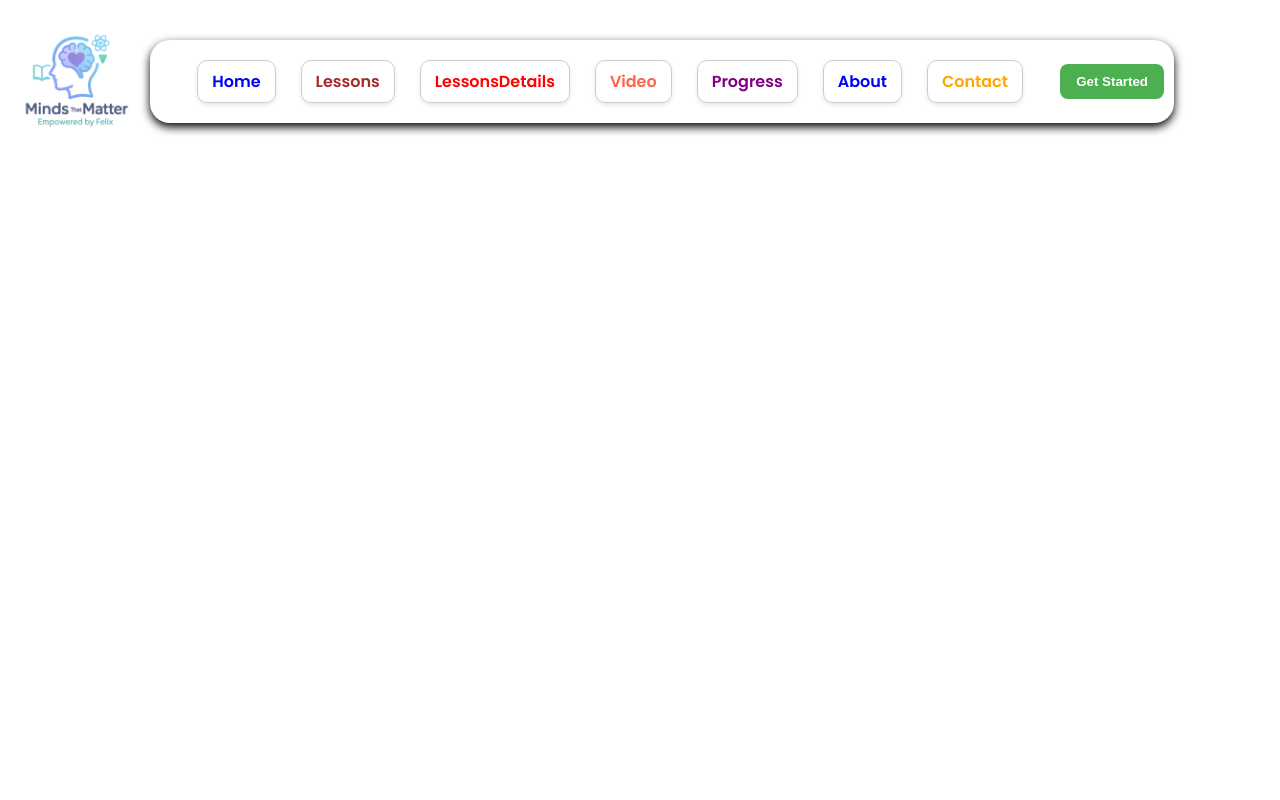
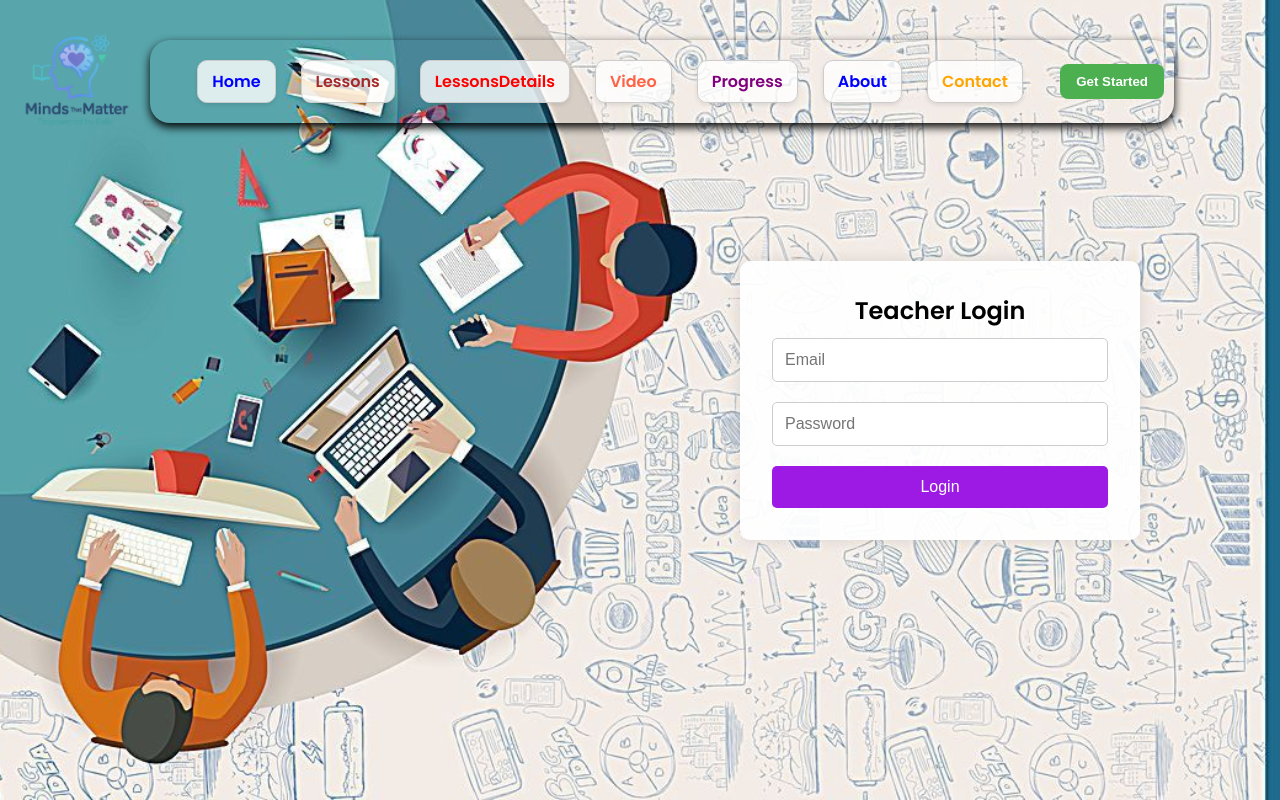
Before and after one commit to Marubi23/Minds_that_Matter_Website, a React (Vite) app: page /teacher-login in a window 1280 px wide. Built offline with nearby package versions, Linux system fonts and the light colour scheme.

Commit message:
going deep

```diff
--- a/src/App.jsx
+++ b/src/App.jsx
@@ -13,6 +13,9 @@ import Data from './pages/Data.jsx';
 import Parent from './pages/Parent.jsx';
 import Sign from './pages/Sign.jsx';
 import Success from './pages/Success.jsx';
+import CreateRoom from './pages/CreateRoom.jsx';
+import TeacherLogin from './pages/TeacherLogin.jsx';
+import TeacherDashboard from './pages/TeacherDashboard.jsx';
 
 import { Routes,Route } from 'react-router-dom'
 
@@ -47,6 +50,9 @@ function App() {
           <Route path='/parent'element={<Parent/>}/>
           <Route path='/sign'  element={<Sign/>}/>
           <Route path='/success' element={<Success/>}/>
+          <Route path="/createroom" element={<CreateRoom/>}/>
+          <Route path='/teacher-login' element={<TeacherLogin/>}/>
+          <Route path='/dashboard' element={<TeacherDashboard/>}/>
 
 
 
--- a/src/pages/Contact.css
+++ b/src/pages/Contact.css
@@ -13,3 +13,12 @@
   z-index: 1000;
   transition: background-color 0.3s ease;
 }
+.contact-background{
+    background-image: url('../assets/contactback.jpeg');
+  background-size: cover;
+  background-position: center;
+  height: 100vh;
+  display: flex;
+  justify-content: center;
+  align-items: center;
+}
--- a/src/pages/Contact.jsx
+++ b/src/pages/Contact.jsx
@@ -17,13 +17,14 @@ const Contact = () => {
   const navigate =useNavigate();
 
   return (
-    <div style={{ padding: "2rem", maxWidth: "600px", margin: "0 auto", fontFamily: "sans-serif",paddingTop:'150px' }}>
+    <div className="contact-background">
+      <div style={{ padding: "2rem", maxWidth: "600px", margin: "0 auto", fontFamily: "sans-serif",paddingTop:'150px' }}>
       <button onClick={()=>{
         navigate('/');
 
       }} className="contact-page-button">◀</button>
-      <h1 style={{ textAlign: "center", color: "#333",fontSize:'2.5rem',fontWeight:'bold' }}>Chat with Us</h1>
-      <p style={{ textAlign: "center", color: "#555", fontSize: "1.1rem" }}>
+      <h1 style={{ textAlign: "center", color: "white",fontSize:'2.5rem',fontWeight:'bold' }}>Chat with Us</h1>
+      <p style={{ textAlign: "center", color: "pink", fontSize: "1.5rem" }}>
         We’d love to hear from you. Send us a message using the form below.
       </p>
 
@@ -69,6 +70,8 @@ const Contact = () => {
         <p><strong>Location:</strong> Nairobi County</p>
       </div>
     </div>
+    </div>
+
   );
 };
 
--- /dev/null
+++ b/src/pages/CreateRoom.css
@@ -0,0 +1,33 @@
+.create-room-container{
+    max-width:400px;
+    margin: auto;
+    padding: 2rem;
+    border-radius: 8px;
+    background: #f5f5f5;
+    box-shadow: 0 0 10px rgba(0,0,0,0.1);
+
+}
+.create-room-container h2{
+    text-align: center;
+    margin-bottom: 1rem;
+
+}
+.create-room-container form{
+    display: flex;
+    flex-direction: column;
+    gap: 1rem;
+}
+.create-room-container input{
+    padding: 0.75rem;
+    border: 1px solid #ccc;
+    border-radius: 5px;
+}
+.create-room-container button{
+    padding: 0.75rem;
+    background-color: #007bff;
+    color: white;
+    font-weight: bold;
+    border: none;
+    border-radius: 5px;
+    cursor: pointer;
+}
--- /dev/null
+++ b/src/pages/CreateRoom.jsx
@@ -0,0 +1,41 @@
+import React,{useState} from 'react';
+import{useNavigate} from 'react-router-dom';
+import './CreateRoom.css';
+
+function CreateRoom(){
+    const [roomName,setRoomName]=useState('');
+    const [passcode,setPasscode]=useState('');
+    const navigate=useNavigate();
+
+    const handleCreateRoom=(e)=>{
+        e.preventDefault();
+
+        if(!roomName.trim() || !passcode.trim()) {
+            alert('please fill in both fields.');
+            return;
+        }
+    }
+ navigate(`/waiting?room=${encodeURIComponent(roomName)}&passcode=${passcode}`);
+
+ return(
+    <div className="create-room-container">
+        <h2>Create a Video Meeting Room</h2>
+        <form onSubmit={handleCreateRoom}>
+            <label>Room Name</label>
+            <input type="text"
+            placeholder='Enter Room Name'
+            value={roomName}
+            onChange={(e)=>setRoomName(e.target.value)}
+             />
+             <label>Passcode</label>
+             <input type="password"
+             placeholder='Enter Passcode'
+             onChange={(e)=>setPasscode(e.target.value)}
+              />
+              <button type='submit'>Create Room</button>
+        </form>
+    </div>
+ );
+
+}
+export default CreateRoom;
--- a/src/pages/Data.css
+++ b/src/pages/Data.css
@@ -87,3 +87,8 @@ form {
     }
 
 }
+.portal{
+    display: flex;
+    flex-direction: row;
+    gap: 20px;
+}
--- a/src/pages/Data.jsx
+++ b/src/pages/Data.jsx
@@ -61,8 +61,13 @@ const handleStudentSubmit=(e)=>{
 
         </div>
       <div className="logo-company"> <img style={{height:'200px',width:'180px'}}  src={logo} alt="company-logo" />
-      <Link to={'/parent'}><button style={{padding:'20px',background:'hsl(151, 93.60%, 51.00%)',color:'black',border:'none',borderRadius:'10px',cursor:'pointer',fontFamily:'verdana'}}>Parent Access Portal</button></Link>
+      <div className="portal">
+          <Link to={'/parent'}><button style={{padding:'20px',background:'hsl(151, 93.60%, 51.00%)',color:'black',border:'none',borderRadius:'10px',cursor:'pointer',fontFamily:'verdana'}}>Parent Access Portal</button></Link>
+      <Link to={'/teacher-login'}><button style={{padding:'20px',background:'hsl(272, 74.10%, 39.40%)',color:'white',border:'none',borderRadius:'10px',cursor:'pointer',fontFamily:'verdana'}}>Tutor Panel</button></Link>
       </div>
+
+      </div>
+
 
 
 
--- /dev/null
+++ b/src/pages/TeacherDashboard.jsx
@@ -0,0 +1,41 @@
+// src/pages/TeacherDashboard.jsx
+import React from 'react';
+import { Link } from 'react-router-dom';
+import './dashboard.css';
+
+function TeacherDashboard() {
+  return (
+    <div className="dashboard-container">
+      <header className="dashboard-header">
+        <h1>👨‍🏫 Welcome back, Teacher!</h1>
+        <p>Your digital classroom at a glance.</p>
+      </header>
+
+      <section className="dashboard-actions">
+        <Link to="/createroom" className="dashboard-card">
+          📹 Create Video Room
+        </Link>
+        <Link to="/view-rooms" className="dashboard-card">
+          🧑‍🤝‍🧑 Active Rooms
+        </Link>
+        <Link to="/attendance" className="dashboard-card">
+          📊 Attendance
+        </Link>
+        <Link to="/materials" className="dashboard-card">
+          📁 Upload Materials
+        </Link>
+      </section>
+
+      <section className="dashboard-feed">
+        <h3>📌 Recent Activity</h3>
+        <ul>
+          <li>Math Room created – 2 hrs ago</li>
+          <li>2 students joined Science Room – 3 hrs ago</li>
+          <li>Uploaded English materials – Yesterday</li>
+        </ul>
+      </section>
+    </div>
+  );
+}
+
+export default TeacherDashboard;
--- /dev/null
+++ b/src/pages/TeacherLogin.css
@@ -0,0 +1,40 @@
+.teacher-login-background {
+  background-image: url('../assets/teacher.jpeg');
+  background-size: cover;
+  background-position: center;
+  height: 100vh;
+  display: flex;
+  justify-content: center;
+  align-items: center;
+}
+
+.teacher-container {
+  width: 100%;
+  margin-left: 600px;
+  max-width: 400px;
+  padding: 2rem;
+  border-radius: 10px;
+  background-color: rgba(255, 255, 255, 0.95);
+  box-shadow: 0 0 15px rgba(0,0,0,0.1);
+  text-align: center;
+}
+
+.teacher-container input {
+  width: 100%;
+  margin: 10px 0;
+  padding: 0.75rem;
+  font-size: 1rem;
+  border: 1px solid #ccc;
+  border-radius: 5px;
+}
+
+.teacher-container button {
+  margin-top: 10px;
+  padding: 0.75rem 2rem;
+  font-size: 1rem;
+  background-color: #9d19e4;
+  color: white;
+  border: none;
+  border-radius: 5px;
+  cursor: pointer;
+}
--- /dev/null
+++ b/src/pages/TeacherLogin.jsx
@@ -0,0 +1,47 @@
+import React, { useState } from 'react';
+import { useNavigate } from 'react-router-dom';
+import './TeacherLogin.css';
+
+function TeacherLogin() {
+  const [email, setEmail] = useState('');
+  const [password, setPassword] = useState('');
+  const navigate = useNavigate();
+
+  const handleLogin = (e) => {
+    e.preventDefault();
+
+    // Replace this mock check with real backend auth later
+    if (email === 'teacher@example.com' && password === 'password123') {
+      navigate('/teacher-dashboard');
+    } else {
+      alert('Invalid credentials');
+    }
+  };
+
+  return (
+    <div className="teacher-login-background">
+      <div className="teacher-container">
+        <h2>Teacher Login</h2>
+        <form onSubmit={handleLogin}>
+          <input
+            type="email"
+            placeholder="Email"
+            value={email}
+            onChange={(e) => setEmail(e.target.value)}
+            required
+          />
+          <input
+            type="password"
+            placeholder="Password"
+            value={password}
+            onChange={(e) => setPassword(e.target.value)}
+            required
+          />
+          <button type="submit">Login</button>
+        </form>
+      </div>
+    </div>
+  );
+}
+
+export default TeacherLogin;
--- /dev/null
+++ b/src/pages/dashboard.css
@@ -0,0 +1,42 @@
+.dashboard-container {
+  padding: 2rem;
+  font-family: 'Segoe UI', sans-serif;
+  background-color: #f5f7fa;
+  min-height: 100vh;
+  padding-top: 180px;
+}
+
+.dashboard-header {
+  margin-bottom: 2rem;
+}
+
+.dashboard-actions {
+  display: grid;
+  grid-template-columns: repeat(auto-fit, minmax(180px, 1fr));
+  gap: 1rem;
+  margin-bottom: 2rem;
+}
+
+.dashboard-card {
+  background: white;
+  border-radius: 12px;
+  box-shadow: 0 2px 6px rgba(0, 0, 0, 0.08);
+  padding: 1.5rem;
+  text-align: center;
+  text-decoration: none;
+  color: #333;
+  font-weight: bold;
+  transition: transform 0.2s ease;
+}
+
+.dashboard-card:hover {
+  transform: translateY(-5px);
+  background-color: #eef5ff;
+}
+
+.dashboard-feed {
+  background: #fff;
+  padding: 1rem;
+  border-radius: 8px;
+  box-shadow: 0 1px 4px rgba(0,0,0,0.1);
+}
```
Also changed, not shown: src/assets/contactback.jpeg (added), src/assets/teacher.jpeg (added).
